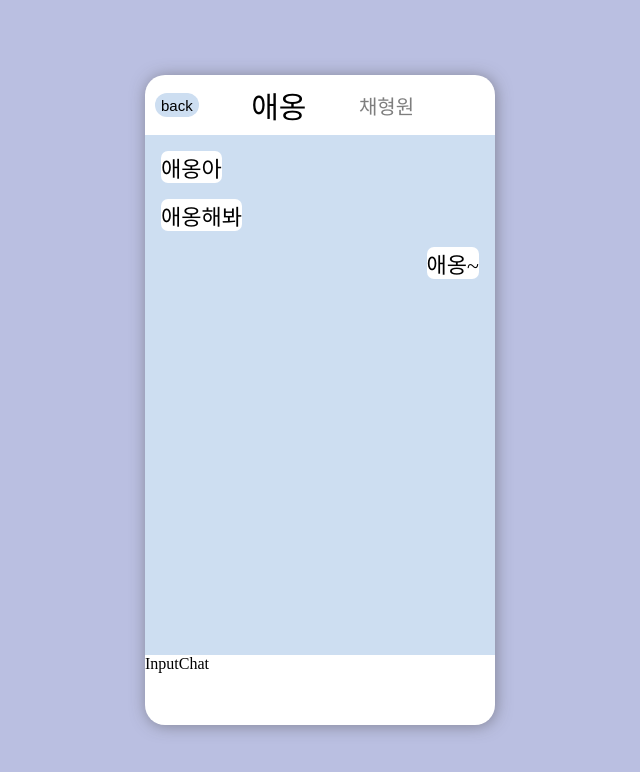
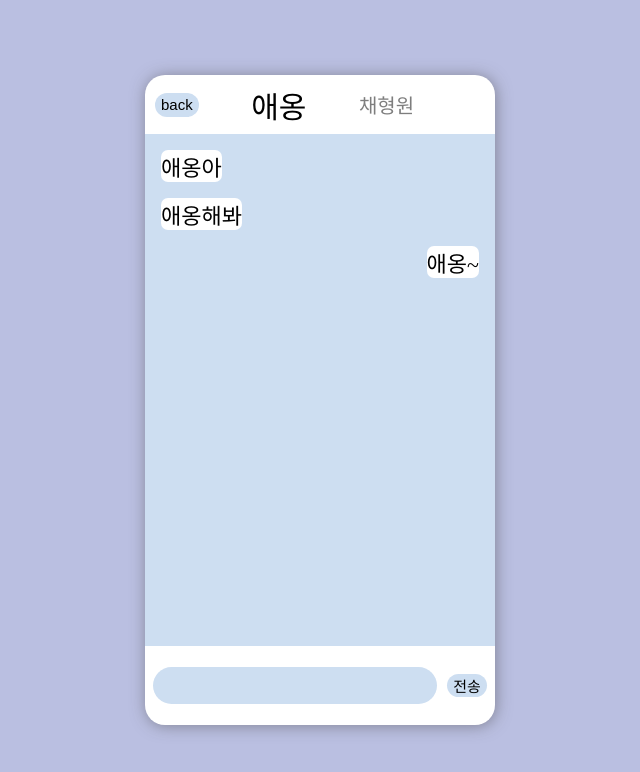
Before and after one commit to oyatplum/react-messenger-17th-Refactoring, a React (Create React App) app: page / in a window 1280 px wide. Shown: the top 772 px of the page, without its empty margins (320-960 px from the left). Built offline with nearby package versions, Linux system fonts and the light colour scheme; a web font is replaced by a local one.

Commit message:
feat: create InputChat component

```diff
--- a/src/chatting/InputChat.tsx
+++ b/src/chatting/InputChat.tsx
@@ -1,7 +1,35 @@
 import React from 'react';
+import styled from 'styled-components';
 
 function InputChat() {
-  return <div>InputChat</div>;
+  return (
+    <Enter>
+      <InputText />
+      <EnterButton>전송</EnterButton>
+    </Enter>
+  );
 }
+const Enter = styled.form`
+  backgorund-color: blue;
+  height: 80px;
+  display: flex;
+  align-items: center;
+  justify-content: center;
+`;
+const InputText = styled.input`
+  border: none;
+  background-color: rgb(205, 222, 241);
+  border-radius: 20px;
+  height: 35px;
+  font-size: 15px;
+  width: 80%;
+`;
+const EnterButton = styled.button`
+  border: none;
+  background: rgb(205, 222, 241);
+  border-radius: 20px;
+  margin-left: 10px;
+  font-size: 15px;
+`;
 
 export default InputChat;
```
